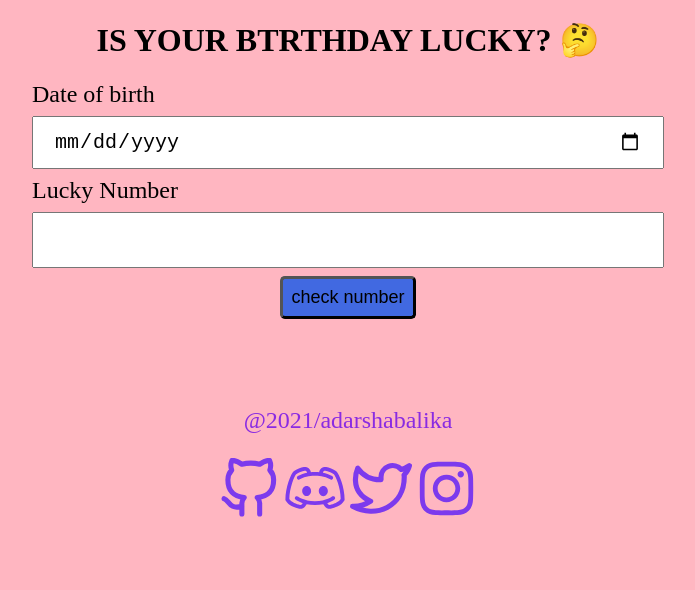
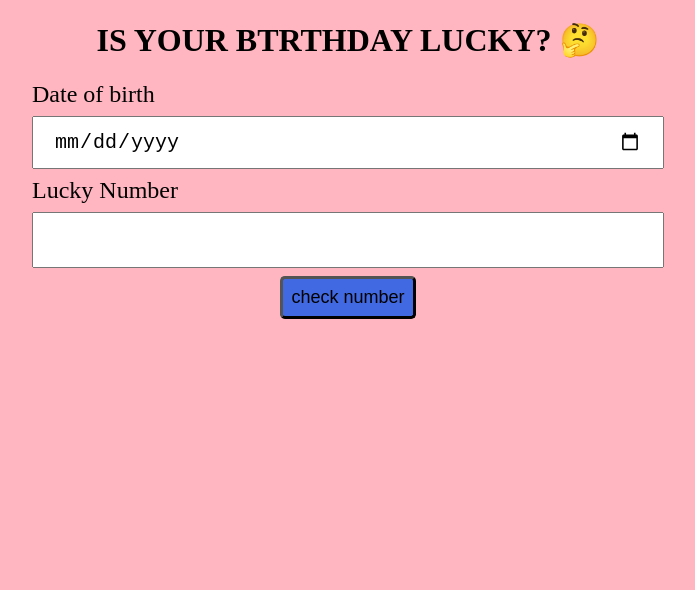
Before and after one commit to skshabeera/mark11, a plain HTML site: page index.html in a window 1280 px wide. Shown: the whole page, without its empty margins (292-987 px from the left). Drawn offline with Linux system fonts and the light colour scheme.

Commit message:
main html

```diff
--- a/index.html
+++ b/index.html
@@ -17,27 +17,6 @@
             <div id="output-box"></div>
 
         </div>
-        <footer>
-            <p>@2021/adarshabalika</p>
-                <li class="list-item-inline">
-                    <img src="git.svg"  width="5%"  height= "6%">
-
-                </li>
-                <li class="list-item-inline">
-                    <img src="discord .svg" width="5%" height="5%">
-
-                </li>
-                <li class="list-item-inline">
-                    <img src="twitter.svg" width="5%" height="5%">
-
-
-                </li>
-                <li class="list-item-inline">
-                    <img src="instagram.svg" width="5%" height="5%">
-                </li>
-
-
-        </footer>
         <script src="script.js"></script>
 
     </body>
```
